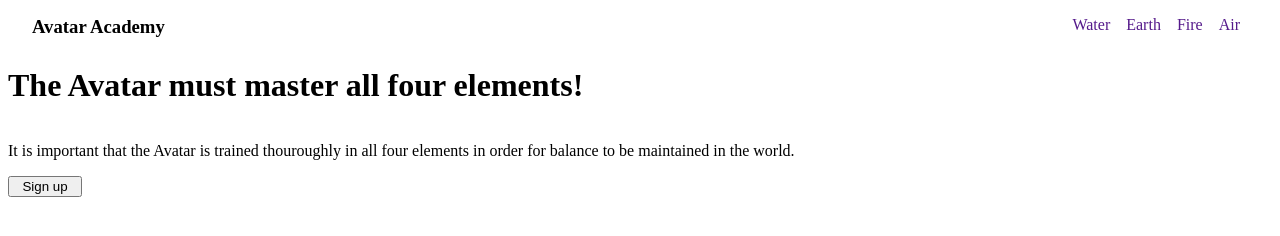
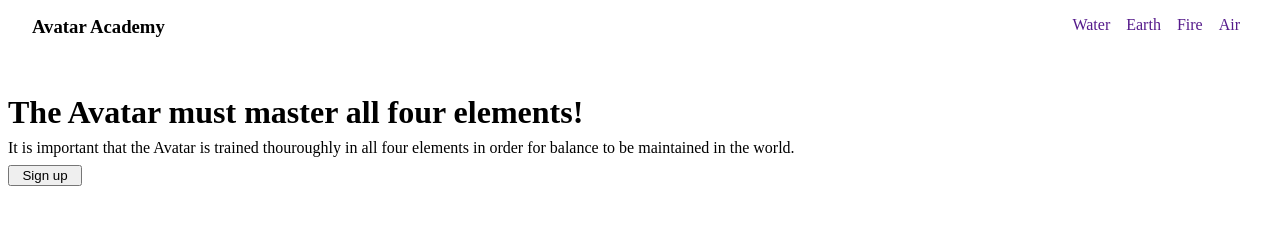
Before and after one commit to devinmikal/landing-page, a plain HTML site: page index.html in a window 1280 px wide. Drawn offline with Linux system fonts and the light colour scheme.

Commit message:
edit margin and padding on header and headerbody

```diff
--- a/style.css
+++ b/style.css
@@ -17,6 +17,11 @@ body {
 
 .headerbody {
     display: flex;
+    margin-top: 48px;
+}
+
+.headerbody p{
+    margin: 8px 0;
 }
 
 .left {
@@ -28,6 +33,11 @@ button {
     width: 74px;
     flex-basis: auto;
     flex-grow: 0;
+}
+
+h1 {
+    margin: 0;
+    padding: 0;
 }
 
 h3 {
```
